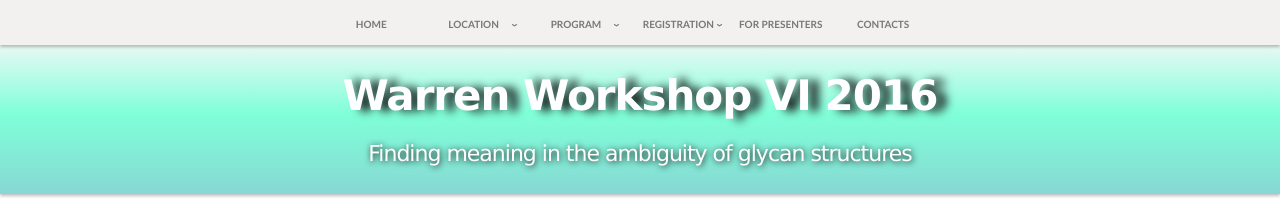
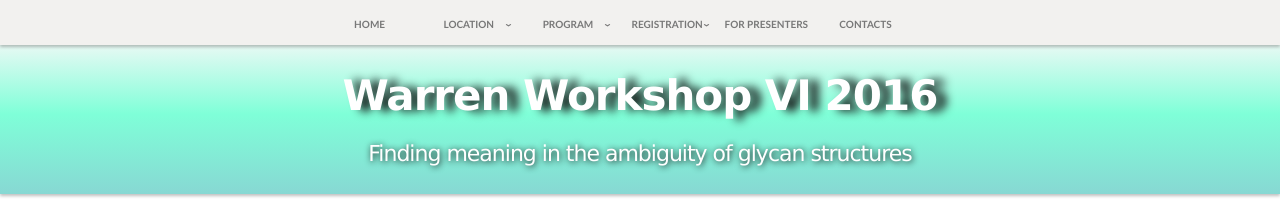
Before and after one commit to yamazakiM/test_warren2016, a Jekyll site: the page built from index.md, in a window 1280 px wide. Shown: the top 210 px of the page. Built offline with Jekyll 4.4.1, drawn with Linux system fonts in a browser that asks for light colours; nearby versions of some CDN libraries; library files that are not in the unit come from our copies.

Commit message:
Update stylesheet.css

```diff
--- a/stylesheets/stylesheet.css
+++ b/stylesheets/stylesheet.css
@@ -487,7 +487,7 @@ form.workshop > table{
 
 .globalNav_ul li{
   position: relative;
-  width: 16%;
+  width: 15.5%;
   float: left;
   margin: 0;
   padding: 0;
```
